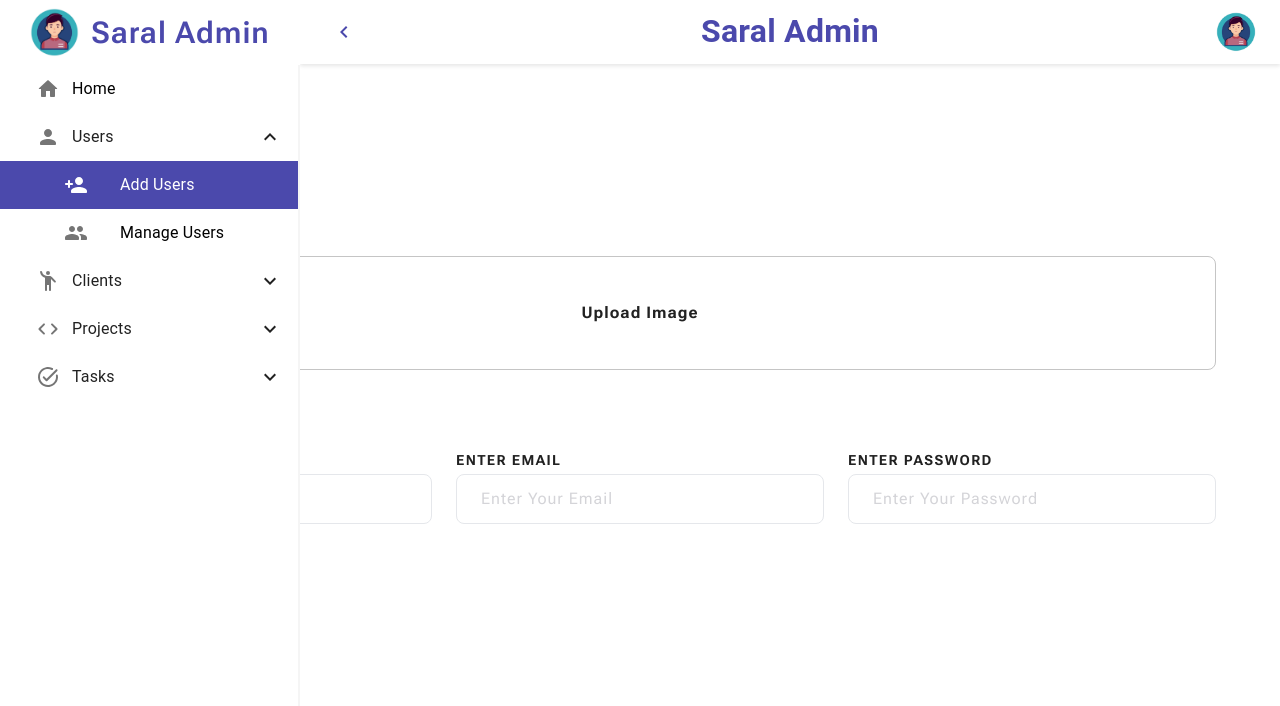
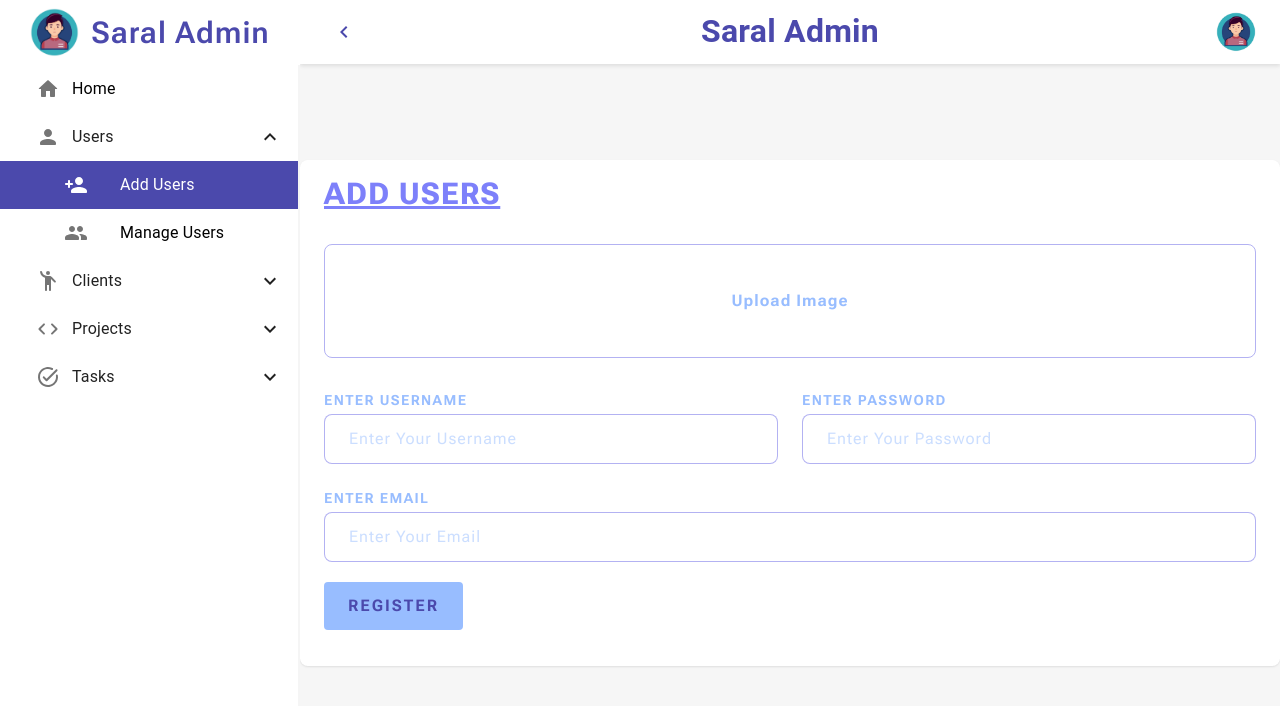
Before and after one commit to AryanAD/projectI, a React (Vite) app in the folder client/: page /add-users in a window 1280 px wide. Shown: the top 706 px of the page. Built offline with nearby package versions, Linux system fonts and the light colour scheme.

Commit message:
updated ui

```diff
--- a/client/src/components/custom/CustomCSS.tsx
+++ b/client/src/components/custom/CustomCSS.tsx
@@ -1,18 +1,21 @@
 export const CustomCSS = {
+  cardBG: "bg-white p-4 rounded-lg shadow-sm drop-shadow-sm",
+
   // Buttons
   submitButton:
-    "py-3 text-[#f6f6f6] bg-green-600 font-bold text-md px-6 py-1 rounded-[4px] transition-all uppercase outline-none hover:bg-green-700 hover:animate-pulse hover:ring-1 hover:ring-green-700 tracking-[2px]",
+    "py-3 text-[#4B49AC] bg-[#98BDFF] font-bold text-md px-6 py-1 rounded-[4px] transition-all ease-in duration-300 uppercase outline-none hover:bg-[#7DA0FA] hover:text-white hover:ring-1 hover:ring-[#7DA0FA] tracking-[2px]",
   deleteButton:
-    "py-3 text-[#f6f6f6] bg-[#db0f27] font-bold text-md px-6 py-1 rounded-[4px] transition-all uppercase outline-none hover:bg-[#db0f2790] hover:animate-pulse hover:ring-1 hover:ring-[#db0f2790] tracking-[2px]",
+    "py-3 text-[#f6f6f6] bg-[#db0f27] font-bold text-md px-6 py-1 rounded-[4px] transition-all ease-in duration-300 uppercase outline-none hover:bg-[#db0f2790] hover:animate-pulse hover:ring-1 hover:ring-[#db0f2790] tracking-[2px]",
   updateButton:
-    "py-3 text-[#f6f6f6] bg-[#488ac7] font-bold text-md px-6 py-1 rounded-[4px] transition-all uppercase outline-none hover:bg-[#488ac790] hover:animate-pulse hover:ring-1 hover:ring-[#488ac790] tracking-[2px]",
+    "py-3 text-[#f6f6f6] bg-[#488ac7] font-bold text-md px-6 py-1 rounded-[4px] transition-all ease-in duration-300 uppercase outline-none hover:bg-[#488ac790] hover:animate-pulse hover:ring-1 hover:ring-[#488ac790] tracking-[2px]",
 
   // Inputs
-  label: "block text-sm pb-1 uppercase font-bold tracking-widest",
+  label:
+    "block text-[#98BDFF] text-sm pb-1 uppercase font-bold tracking-widest",
   input:
-    "py-3 rounded-lg px-6 border w-full placeholder:text-zinc-300 focus:outline-emerald-200",
+    "py-3 rounded-lg px-6 border w-full border-[#7978E990] placeholder:text-[#98BDFF80] focus:outline-[#98BDFF]",
   imageLabel:
-    "border border-[#99999990] px-4 block w-full text-center rounded-lg cursor-pointer font-bold py-11",
+    "border border-[#7978E990] px-4 block w-full text-[#98BDFF] text-center rounded-lg cursor-pointer font-bold py-11",
   displayUploadedImage:
     "block mx-auto max-h-[400px] max-w-[50%] rounded-lg mb-5",
 };
--- a/client/src/components/custom/CustomHeading.tsx
+++ b/client/src/components/custom/CustomHeading.tsx
@@ -1,13 +1,12 @@
-import { Toolbar } from "@mui/material";
-
 interface HeadingText {
   heading: string;
 }
 const CustomHeading: React.FC<HeadingText> = ({ heading }) => {
   return (
     <>
-      <Toolbar />
-      <h1 className="mt-[5rem] font-extrabold text-3xl uppercase">{heading}</h1>
+      <h1 className="font-extrabold underline text-[#7D80FA] text-3xl uppercase">
+        {heading}
+      </h1>
     </>
   );
 };
--- a/client/src/index.css
+++ b/client/src/index.css
@@ -8,6 +8,13 @@
   padding: 0;
   box-sizing: border-box;
   font-family: "Roboto Flex";
+}
+
+#root {
+  display: flex;
+  align-items: start;
+  padding-top: 10rem;
   letter-spacing: 1px;
-  /* background: whitesmoke; */
+  background: #f6f6f6;
+  height: 100vh;
 }
--- a/client/src/pages/users/AddUsers.tsx
+++ b/client/src/pages/users/AddUsers.tsx
@@ -68,10 +68,10 @@ const AddUsers = () => {
   };
 
   return (
-    <Container>
+    <Container className={CustomCSS.cardBG}>
       <CustomHeading heading={"Add Users"} />
 
-      <div className="mt-16 flex flex-col">
+      <div className="flex flex-col">
         <form onSubmit={handleSubmit}>
           {imageUrl && (
             <div className="text-center">
@@ -83,7 +83,7 @@ const AddUsers = () => {
             </div>
           )}
 
-          <div className={`w-full mt-3 mb-[5rem] ${imageUrl ? "hidden" : ""}`}>
+          <div className={`w-full my-8 ${imageUrl ? "hidden" : ""}`}>
             <label className={CustomCSS.imageLabel}>
               {image ? image.name : "Upload Image"}
               <input
@@ -95,7 +95,7 @@ const AddUsers = () => {
             </label>
           </div>
 
-          <div className="grid grid-cols-3 gap-6 w-full">
+          <div className="grid grid-cols-2 gap-6 w-full">
             <div className="flex flex-col">
               <label className={CustomCSS.label} htmlFor="username">
                 Enter Username
@@ -107,20 +107,6 @@ const AddUsers = () => {
                 className={CustomCSS.input}
                 value={username}
                 onChange={(e) => setUsername(e.target.value)}
-              />
-            </div>
-
-            <div className="flex flex-col">
-              <label className={CustomCSS.label} htmlFor="email">
-                Enter Email
-              </label>
-              <input
-                className={CustomCSS.input}
-                type="email"
-                id="email"
-                placeholder="Enter Your Email"
-                value={email}
-                onChange={(e) => setEmail(e.target.value)}
               />
             </div>
 
@@ -137,9 +123,23 @@ const AddUsers = () => {
                 onChange={(e) => setPassword(e.target.value)}
               />
             </div>
+
+            <div className="flex flex-col col-span-full">
+              <label className={CustomCSS.label} htmlFor="email">
+                Enter Email
+              </label>
+              <input
+                className={CustomCSS.input}
+                type="email"
+                id="email"
+                placeholder="Enter Your Email"
+                value={email}
+                onChange={(e) => setEmail(e.target.value)}
+              />
+            </div>
           </div>
 
-          <div className="my-8">
+          <div className="my-5">
             <button
               className={CustomCSS.submitButton}
               type="submit"
```
